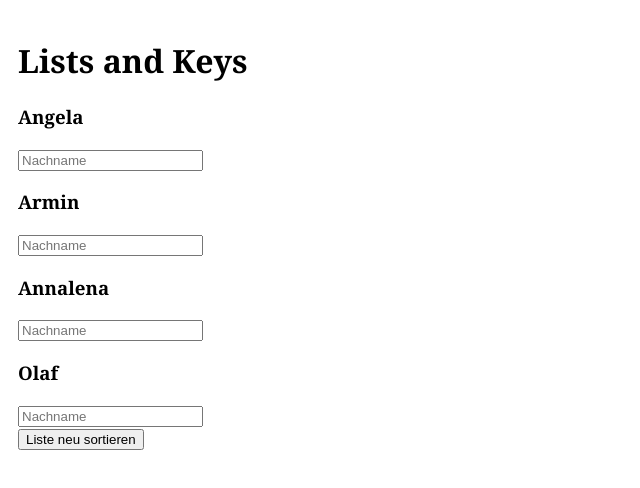
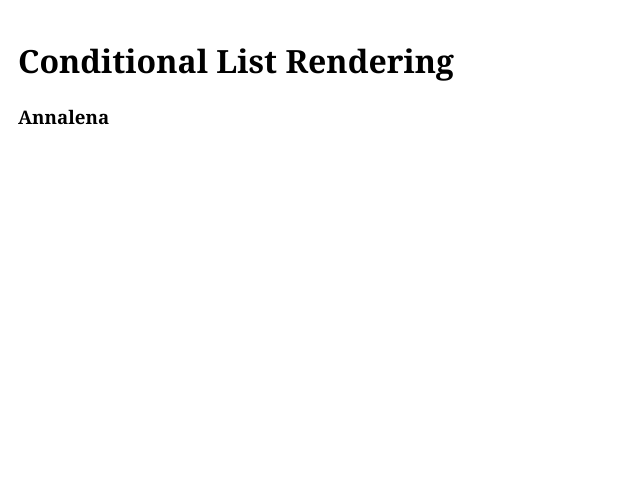
Before and after one commit to siggi-ai/Vue-Practice, a Vue app: page / in a window 1280 px wide. Shown: the top 488 px of the page, without its empty margins (0-640 px from the left). Built offline with nearby package versions, Linux system fonts and the light colour scheme.

Commit message:
conditional list rendering

```diff
--- a/package.json
+++ b/package.json
@@ -18,7 +18,7 @@
     "@vue/cli-plugin-eslint": "~4.5.0",
     "@vue/cli-service": "~4.5.0",
     "@vue/compiler-sfc": "^3.0.0",
-    "@vue/eslint-config-prettier1": "^6.0.0",
+    "@vue/eslint-config-prettier": "^6.0.0",
     "babel-eslint": "^10.1.0",
     "eslint": "^6.7.2",
     "eslint-plugin-prettier": "^3.3.1",
--- a/src/App.vue
+++ b/src/App.vue
@@ -1,28 +1,20 @@
 <template>
   <div class="main">
-    <h1>Lists and Keys</h1>
-    <div v-for="name in names" :key="name">
-      <h3>{{ name }}</h3>
-      <input placeholder="Nachname" />
-    </div>
-    <button class="button" v-on:click="changeOrder">Liste neu sortieren</button>
+    <h1>Conditional List Rendering</h1>
+
+    <template v-for="name in names" :key="name">
+      <h3 v-if="name === 'Annalena'">{{ name }}</h3>
+    </template>
   </div>
 </template>
 
 <script>
-import _ from "lodash";
 export default {
   name: "App",
   data() {
     return {
       names: ["Angela", "Armin", "Annalena", "Olaf"],
     };
-  },
-  methods: {
-    changeOrder() {
-      console.log(this.names);
-      this.names = _.shuffle(this.names);
-    },
   },
 };
 </script>
```
